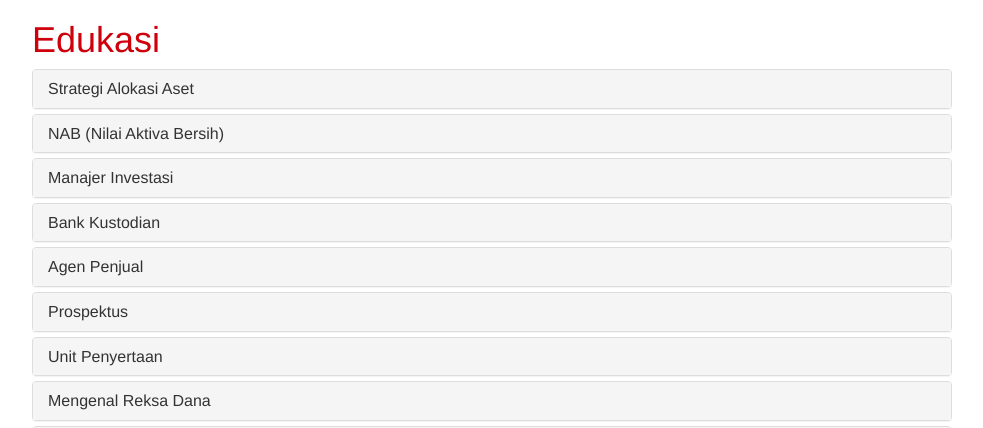
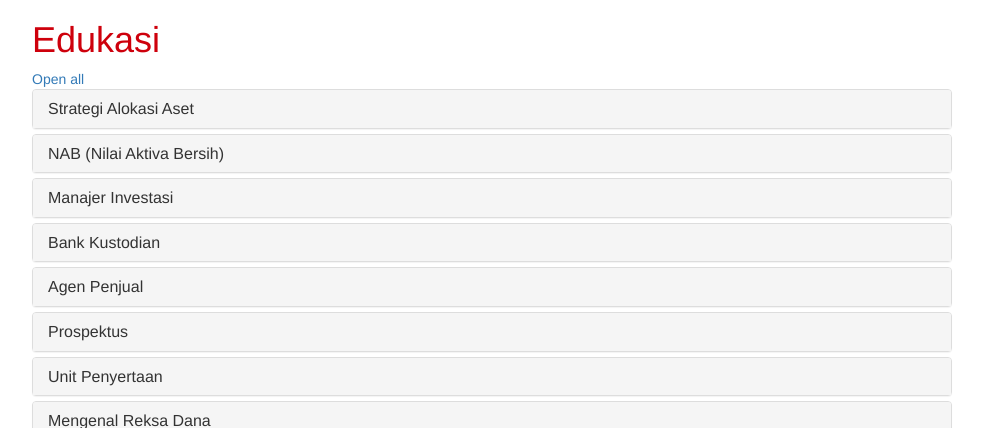
Before and after one commit to jasonlimantoro/sinarmas-am, a PHP site: page /education.php in a window 1280 px wide. Shown: the part 136-564 px from the top of the page, without its empty margins (148-1131 px from the left). Run offline with PHP 8.4, Linux system fonts and the light colour scheme.

Commit message:
Added close all and open all javascript

```diff
--- a/education.php
+++ b/education.php
@@ -27,7 +27,7 @@
                     <div class="row">
                         <div class="col-md-offset-1 col-md-10 col-xs-12">
                             <h1> <?php echo gettext('Edukasi'); ?> </h1>
-
+                            <a class="toggle-panel" href="#">Open all</a>
                             <div class="panel-group" id="accordion_edu">
                                 <div class="panel panel-default">
                                     <div class="panel-heading">
@@ -356,5 +356,19 @@
         </div>
 
     <?php include "jsload.php"; ?>
+    <script>
+        $(".toggle-panel").on('click', function () {
+            $(this).toggleClass(function () {
+                if ($(this).html() == 'Open all') {
+                    $('#accordion_edu .collapse').collapse('show');
+                    $(this).html('Close all');
+                }
+                else {
+                    $('#accordion_edu .collapse').collapse('hide');
+                    $(this).html('Open all');
+                }
+            })
+        });
+    </script>
     </body>
 </html>
```
